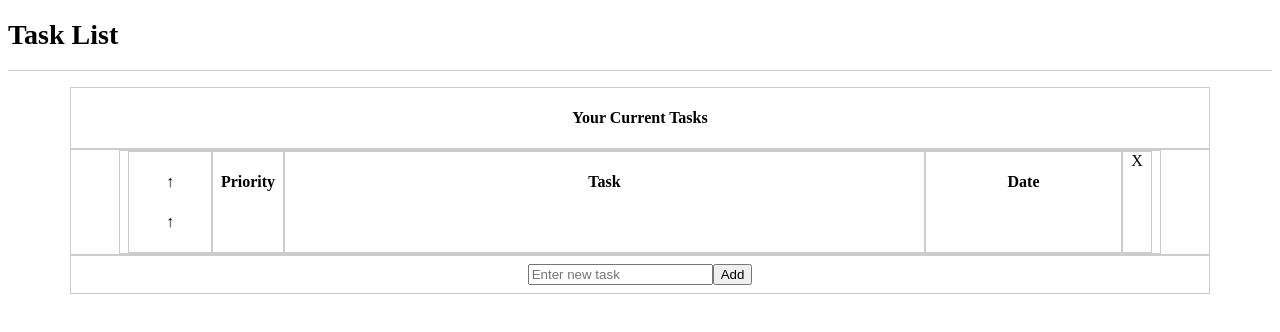
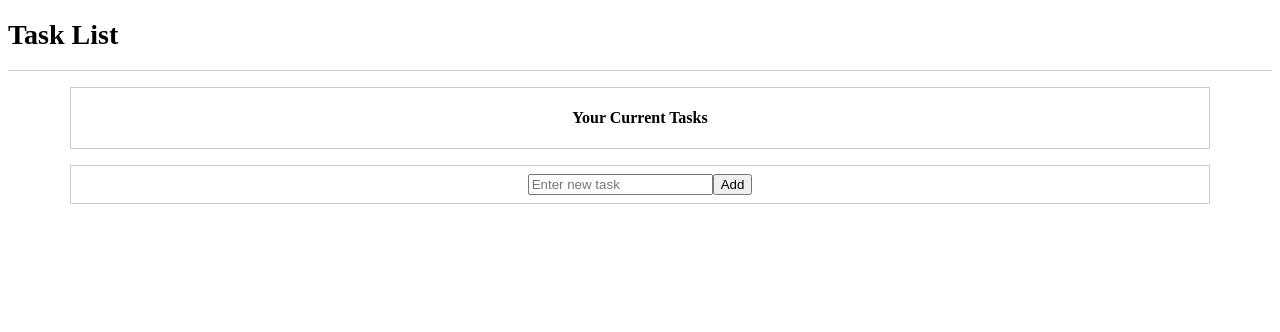
Before and after one commit to Lordpun/Task-List, a Vue app: page / in a window 1280 px wide. Shown: the top 332 px of the page. Built offline with nearby package versions, Linux system fonts and the light colour scheme.

Commit message:
Implemented way to display tasks, fixed some errors in task.py and allowed for custom paths

```diff
--- a/src/App.vue
+++ b/src/App.vue
@@ -8,9 +8,17 @@
       <h4>Your Current Tasks</h4>
     </section>
 
-    <section class="taskBody">
-      <task></task>
-    </section>
+    <ul v-if="tasksExist" class="taskBody">
+      <task
+      v-for="(task, index) in tasksLoaded"
+      :key="index"
+      v-bind="task"
+      ></task>
+    </ul>
+
+    <ul v-else>
+      <h4>No tasks exist</h4>
+    </ul>
 
     <section class="taskInput">
       <inputField></inputField>
@@ -21,6 +29,23 @@
 <script setup>
 	import task from "./components/task.vue"
   import inputField from "./components/input.vue"
+  import { invoke } from '@tauri-apps/api/core';
+  import { ref, onMounted } from 'vue';
+
+  const tasksLoaded = ref([])
+  const tasksExist = ref(true)
+
+  async function displayTasks() {
+    const taskJson = await callFunction("get_tasks");
+    tasksLoaded.value = JSON.parse(taskJson);
+
+    if ( tasksLoaded.value.length <= 0 ) { tasksExist.value = false; }
+    else { tasksExist.value = true; }
+  }
+
+  onMounted(() => {
+    displayTasks();
+  });
 </script>
 
 <style scoped>
--- a/src/components/task.vue
+++ b/src/components/task.vue
@@ -1,8 +1,8 @@
 <template>
   <section>
     <div class="priorityChange">
-      <priority-btn direction="true"></priority-btn>
-      <priority-btn direction="false"></priority-btn>
+      <priority-btn :direction="true"></priority-btn>
+      <priority-btn :direction="false"></priority-btn>
     </div>
 
   	<div class="priority">
@@ -54,7 +54,7 @@
   }
 
   .priority {
-    felx-grow: 0.5;
+    flex-grow: 0.5;
     text-align: center;
   }
 
```
Also changed, not shown: src/components/input.vue (indentation only), 2 other files (tests, documents, lock files or other folders).
